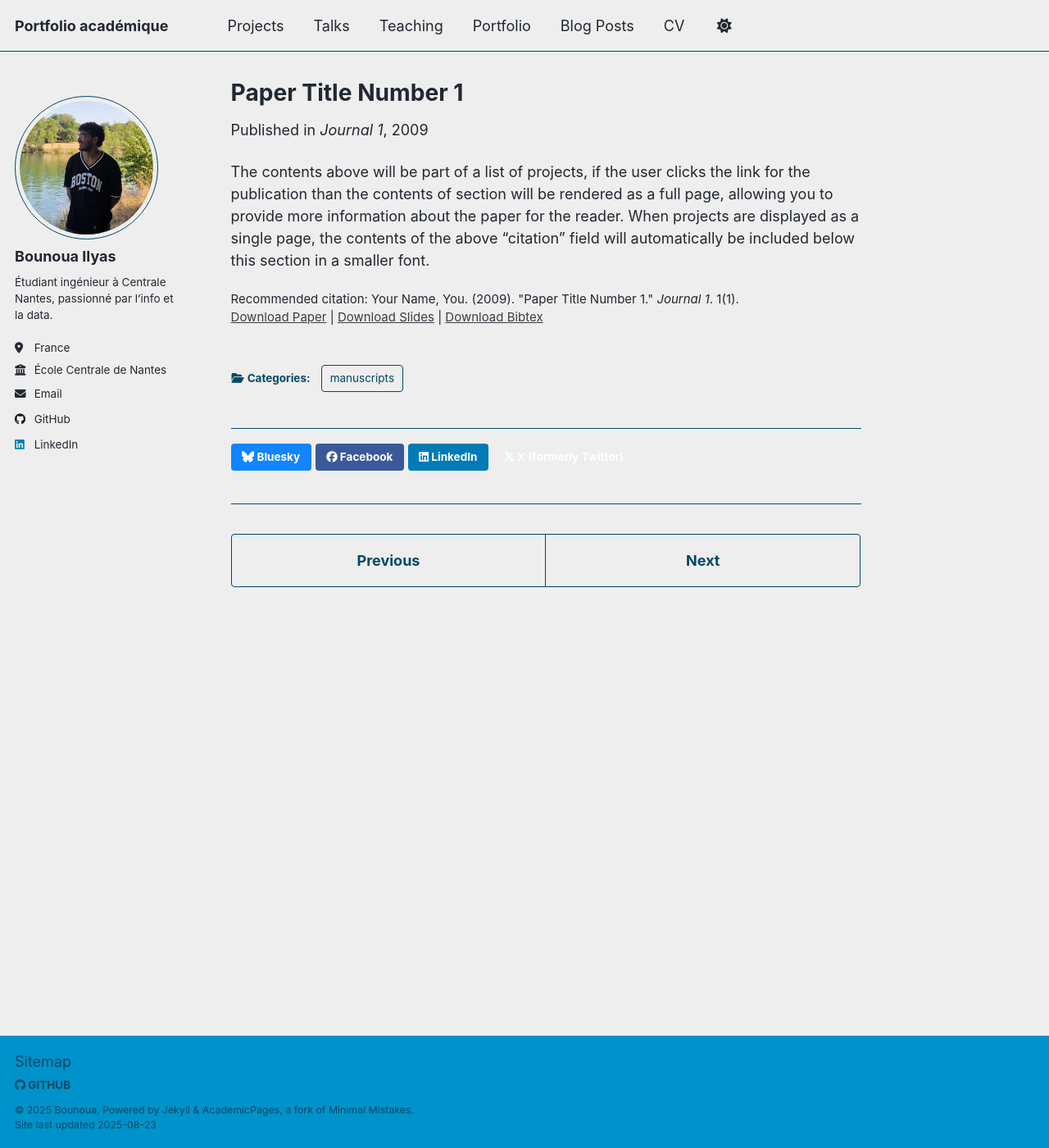
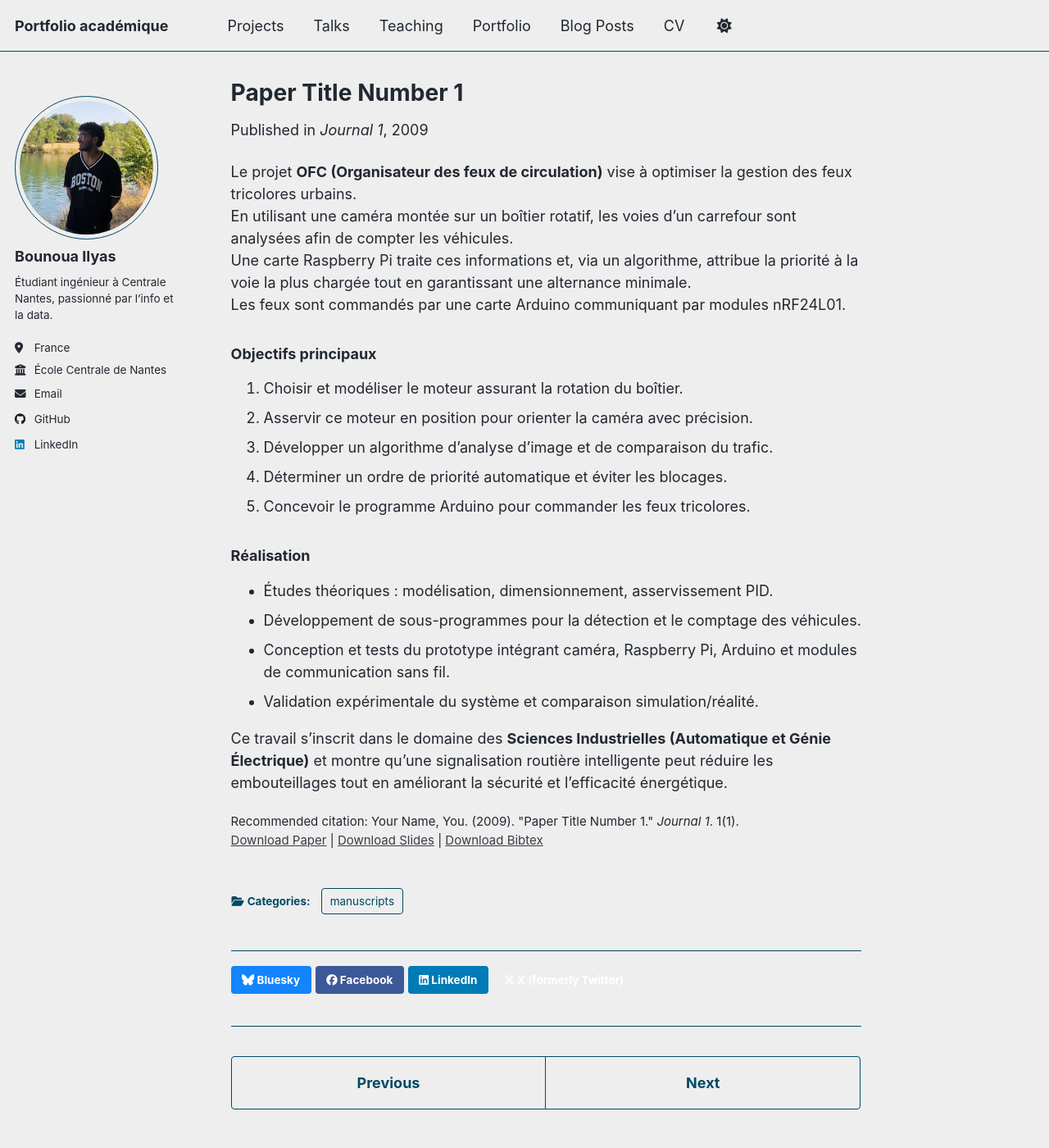
Before and after one commit to ilyasbounoua/ilyasbounoua.github.io, a Jekyll site: the page built from _projects/2009-10-01-paper-title-number-1.md, in a window 1280 px wide and 1400 px high. Shown: the whole window at 82% size. Built offline with Jekyll 4.4.1, drawn with Linux system fonts in a browser that asks for light colours; a script that is not in the unit is left out.

Commit message:
tipe reset test 01

```diff
--- a/_projects/2009-10-01-paper-title-number-1.md
+++ b/_projects/2009-10-01-paper-title-number-1.md
@@ -11,4 +11,22 @@ paperurl: 'http://academicpages.github.io/files/paper1.pdf'
 bibtexurl: 'http://academicpages.github.io/files/bibtex1.bib'
 citation: 'Your Name, You. (2009). &quot;Paper Title Number 1.&quot; <i>Journal 1</i>. 1(1).'
 ---
-The contents above will be part of a list of projects, if the user clicks the link for the publication than the contents of section will be rendered as a full page, allowing you to provide more information about the paper for the reader. When projects are displayed as a single page, the contents of the above "citation" field will automatically be included below this section in a smaller font.
+Le projet **OFC (Organisateur des feux de circulation)** vise à optimiser la gestion des feux tricolores urbains.
+En utilisant une caméra montée sur un boîtier rotatif, les voies d’un carrefour sont analysées afin de compter les véhicules.
+Une carte Raspberry Pi traite ces informations et, via un algorithme, attribue la priorité à la voie la plus chargée tout en garantissant une alternance minimale.
+Les feux sont commandés par une carte Arduino communiquant par modules nRF24L01.
+
+### Objectifs principaux
+1. Choisir et modéliser le moteur assurant la rotation du boîtier.
+2. Asservir ce moteur en position pour orienter la caméra avec précision.
+3. Développer un algorithme d'analyse d'image et de comparaison du trafic.
+4. Déterminer un ordre de priorité automatique et éviter les blocages.
+5. Concevoir le programme Arduino pour commander les feux tricolores.
+
+### Réalisation
+- Études théoriques : modélisation, dimensionnement, asservissement PID.
+- Développement de sous-programmes pour la détection et le comptage des véhicules.
+- Conception et tests du prototype intégrant caméra, Raspberry Pi, Arduino et modules de communication sans fil.
+- Validation expérimentale du système et comparaison simulation/réalité.
+
+Ce travail s’inscrit dans le domaine des **Sciences Industrielles (Automatique et Génie Électrique)** et montre qu’une signalisation routière intelligente peut réduire les embouteillages tout en améliorant la sécurité et l’efficacité énergétique.
```
